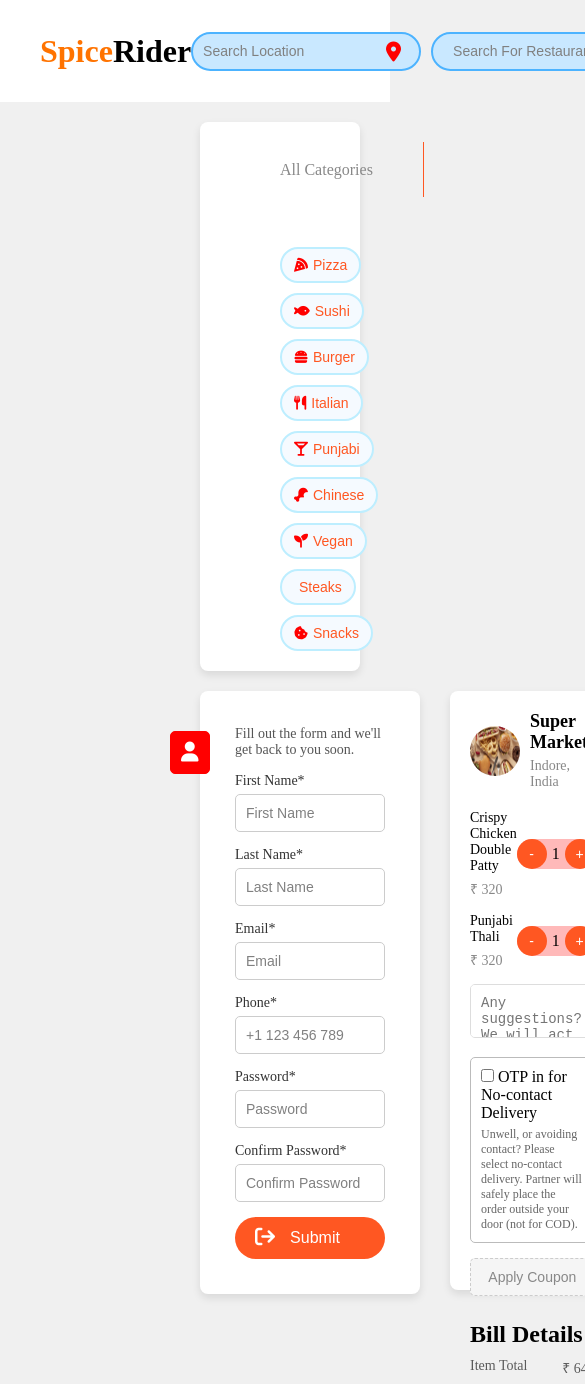
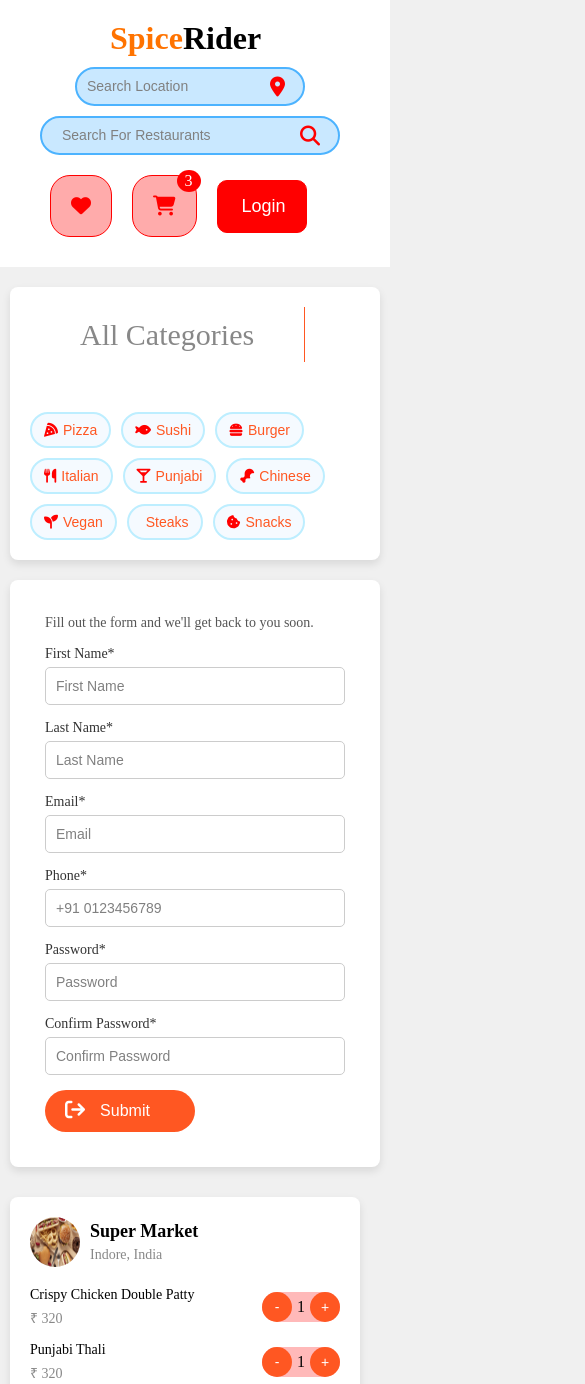
Before and after one commit to Freelance-Projects-and-Works/SpiceRider-Contact, a plain HTML site: page Index.html in a window 390 px wide. Shown: the top 1384 px of the page, 585 px wide, since content can reach past the window. Drawn offline with Linux system fonts and the light colour scheme.

Commit message:
Submitting - Contact Page with Responsive design

```diff
--- a/Index.html
+++ b/Index.html
@@ -105,7 +105,7 @@
 
                 <div class="form-group">
                     <label for="phone"> Phone*</label>
-                    <input type="tel" id="phone" name="phone" placeholder="+1 123 456 789" required>
+                    <input type="tel" id="phone" name="phone" placeholder="+91 0123456789" required>
                 </div>
 
                 <div class="form-group">
@@ -191,33 +191,9 @@
 </div>
 
 <!-- Script Js -->
-<script>
-    function updateQuantity(itemId, change) {
-        const quantityElement = document.getElementById(`${itemId}-quantity`);
-        let quantity = parseInt(quantityElement.innerText);
-        quantity += change;
+<script src="script.js"></script>
 
-        if (quantity < 1) {
-            quantity = 1;
-        }
-        quantityElement.innerText = quantity;
-        // Update totals dynamically
-        updateTotals();
-    }
 
-    function updateTotals() {
-        const item1Quantity = parseInt(document.getElementById('item1-quantity').innerText);
-        const item2Quantity = parseInt(document.getElementById('item2-quantity').innerText);
-
-        const itemTotal = (item1Quantity * 320) + (item2Quantity * 320);
-        const deliveryFee = 20;
-        const taxes = 2;
-        const totalAmount = itemTotal + deliveryFee + taxes;
-
-        document.getElementById('item-total').innerText = `₹ ${itemTotal}`;
-        document.getElementById('total-amount').innerText = `₹ ${totalAmount}`;
-    }
-</script>
 </body>
 
 </html>
--- a/Style.css
+++ b/Style.css
@@ -12,6 +12,7 @@ header{
     display: flex;
     align-items: center;
     justify-content: space-between;
+    flex-wrap: wrap;
     padding: 20px 40px;
     background-color: #fff;
 }
@@ -463,3 +464,50 @@ input::placeholder{
     border-bottom: 1px solid #000000;
     margin: 10px 0px;
 }
+
+
+/* Responsive Design */
+
+@media (max-width: 480px) {
+    .search-btns{
+        flex-direction: column;
+        padding: 10px 0;
+    }
+
+    .logo{
+        padding-left: 70px;
+    }
+
+    .user-actions {
+        gap: 20px;
+        padding: 10px;
+    }
+
+    .category-container {
+        margin: 20px 10px;
+        padding: 20px;
+    }
+
+    .category-title {
+        font-size: 30px;
+        padding-left: 50px;
+    }
+
+    .middle-flex {
+        flex-direction: column;
+        margin: 0px 10px
+    }
+
+    .container{
+        margin: 0px;
+    }
+
+    .contact-user{
+        display: none;
+    }
+
+    .order-summary-container{
+        margin-bottom: 40px;
+        height: 620px;
+    }
+}
--- /dev/null
+++ b/script.js
@@ -0,0 +1,25 @@
+function updateQuantity(itemId, change) {
+    const quantityElement = document.getElementById(`${itemId}-quantity`);
+    let quantity = parseInt(quantityElement.innerText);
+    quantity += change;
+
+    if (quantity < 1) {
+        quantity = 1;
+    }
+    quantityElement.innerText = quantity;
+    // Update totals dynamically
+    updateTotals();
+}
+
+function updateTotals() {
+    const item1Quantity = parseInt(document.getElementById('item1-quantity').innerText);
+    const item2Quantity = parseInt(document.getElementById('item2-quantity').innerText);
+
+    const itemTotal = (item1Quantity * 320) + (item2Quantity * 320);
+    const deliveryFee = 20;
+    const taxes = 2;
+    const totalAmount = itemTotal + deliveryFee + taxes;
+
+    document.getElementById('item-total').innerText = `₹ ${itemTotal}`;
+    document.getElementById('total-amount').innerText = `₹ ${totalAmount}`;
+}
```
